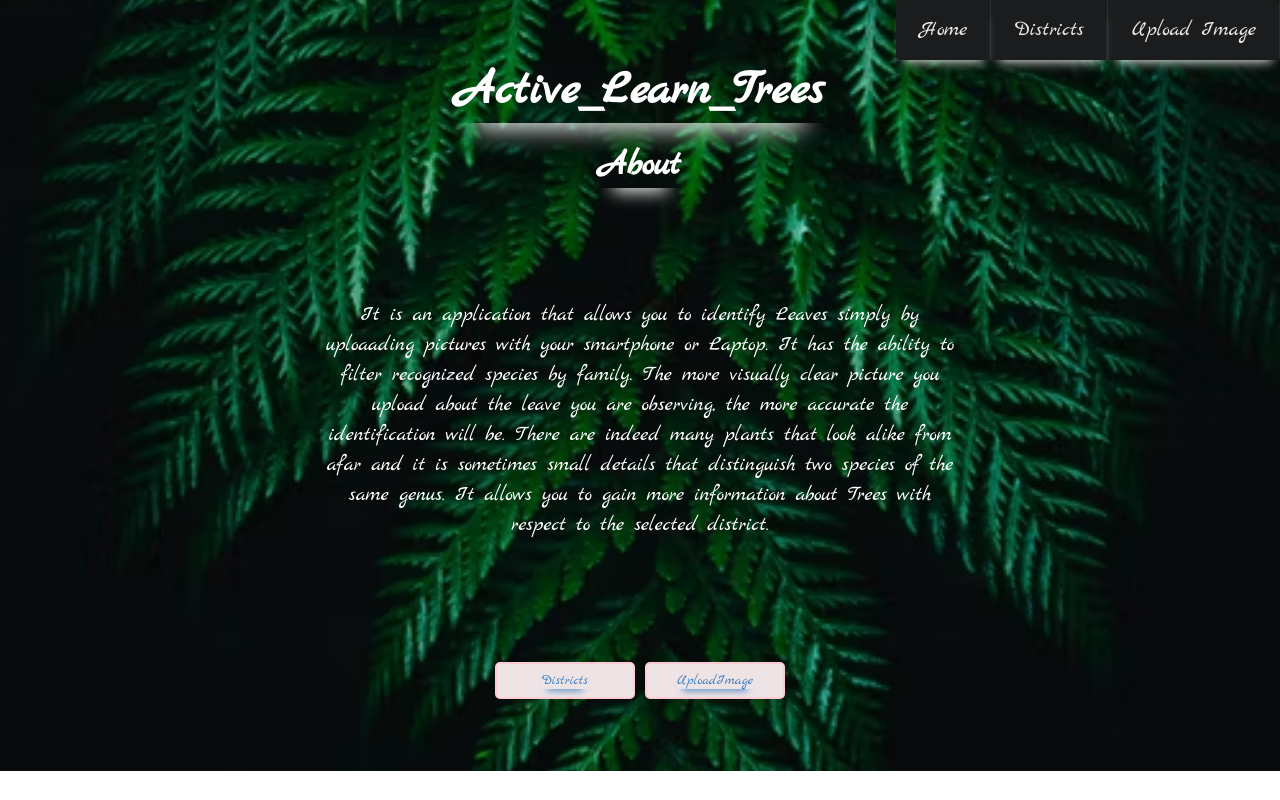
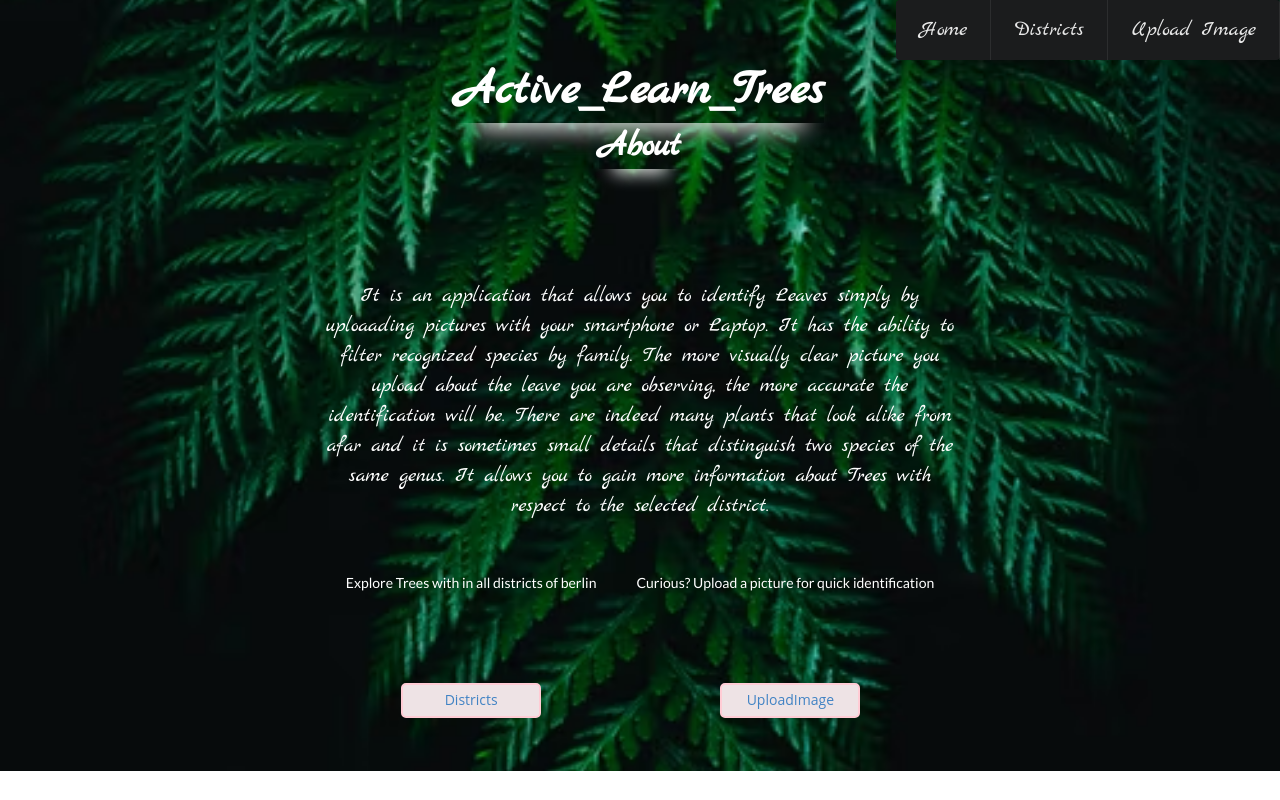
Before and after one commit to TechLabs-Berlin/st22-active-learn-trees, a React (Create React App) app in the folder firsttry/: page /home in a window 1280 px wide. Built offline with nearby package versions, Linux system fonts and the light colour scheme; a web font is replaced by a local one.

Commit message:
Worked on NavBar

```diff
--- a/firsttry/src/Components/Navbar.css
+++ b/firsttry/src/Components/Navbar.css
@@ -8,6 +8,7 @@
 }
 .item{
     font-size: 1.5em;
+    font-family: 'Marck Script', cursive;
 }
 
 
--- a/firsttry/src/Components/Navbar.js
+++ b/firsttry/src/Components/Navbar.js
@@ -17,7 +17,7 @@ const Navbar = () => {
                     <div className="navbar">
                       <div className="ui inverted menu">
                         <li>
-                          <Link to = '/'>
+                          <Link to = '/home'>
                             <a className="item">Home</a>
                           </Link>
                         </li>
--- a/firsttry/src/Pages/District/District.css
+++ b/firsttry/src/Pages/District/District.css
@@ -35,33 +35,31 @@ section {
     margin-top: 50px;
     margin-left: -50px;
   }
-  input {
-    width: 200px;
-    height: 30px;
-    border: 2px solid blue;
-  }
   .column {
       margin-top: 30px;
       font-size: 1.7em;
+      font-weight: bold;
+      font-family: 'Open Sans', sans-serif;
   }
   .first {
+    font-weight: bold;
     height: 400px;
     width: 550px;
     color: white;
-    background-image: url('https://images.unsplash.com/photo-1519567770579-c2fc5436bcf9?ixlib=rb-1.2.1&ixid=MnwxMjA3fDB8MHxzZWFyY2h8MTl8fHRyZWVzfGVufDB8fDB8fA%3D%3D&auto=format&fit=crop&w=500&q=60');
+    background-image: url('../../Assets/Images/Mitte/Mitte1.png');
     background-size: cover;
     display: flex;
     align-items: center;
     justify-content: center;
     box-shadow: 0 0.5em 0.5em -0.4em;
     transform: translateX(-0.50em);
-
+    font-family: 'Open Sans', sans-serif;
   }
   .second {
     height: 400px;
     width: 550px;
     color: white;
-    background-image: url('https://images.unsplash.com/photo-1502394202744-021cfbb17454?ixlib=rb-1.2.1&ixid=MnwxMjA3fDB8MHxzZWFyY2h8MTV8fHRyZWVzfGVufDB8fDB8fA%3D%3D&auto=format&fit=crop&w=500&q=60');
+    background-image: url('../../Assets/Images/Pankow/Pankow1.png');
     background-size: cover;
     display: flex;
     align-items: center;
@@ -73,7 +71,7 @@ section {
     height: 400px;
     width: 550px;
     color: white;
-    background-image: url('https://images.unsplash.com/photo-1473448912268-2022ce9509d8?ixlib=rb-1.2.1&ixid=MnwxMjA3fDB8MHxzZWFyY2h8MTZ8fHRyZWVzfGVufDB8fDB8fA%3D%3D&auto=format&fit=crop&w=500&q=60');
+    background-image: url('../../Assets/Images/Charlottenburg/Charlottenburg2.png');
     background-size: cover;
     display: flex;
     align-items: center;
@@ -85,7 +83,7 @@ section {
     height: 400px;
     width: 550px;
     color: white;
-    background-image: url('https://images.unsplash.com/photo-1441974231531-c6227db76b6e?ixlib=rb-1.2.1&ixid=MnwxMjA3fDB8MHxzZWFyY2h8NHx8dHJlZXN8ZW58MHx8MHx8&auto=format&fit=crop&w=500&q=60');
+    background-image: url('../../Assets/Images/Friedrichshain/friedrichshain1.png');
     background-size: cover;
     display: flex;
     align-items: center;
@@ -97,7 +95,7 @@ section {
     height: 400px;
     width: 550px;
     color: white;
-    background-image: url('https://images.unsplash.com/photo-1462143338528-eca9936a4d09?ixlib=rb-1.2.1&ixid=MnwxMjA3fDB8MHxzZWFyY2h8Mnx8dHJlZXN8ZW58MHx8MHx8&auto=format&fit=crop&w=500&q=60');
+    background-image: url('../../Assets/Images/Spandau/Spandau1.png');
     background-size: cover;
     display: flex;
     align-items: center;
@@ -109,7 +107,7 @@ section {
     height: 400px;
     width: 550px;
     color: white;
-    background-image: url('https://images.unsplash.com/photo-1501856054482-8b7fbff7b3fe?ixlib=rb-1.2.1&ixid=MnwxMjA3fDB8MHxzZWFyY2h8NDV8fHRyZWVzfGVufDB8fDB8fA%3D%3D&auto=format&fit=crop&w=500&q=60');
+    background-image: url('../../Assets/Images/Reinickendorf/Renickendorf1.jpg');
     background-size: cover;
     display: flex;
     align-items: center;
@@ -122,7 +120,7 @@ section {
     width: 550px;
     background-color: black;
     color: white;
-    background-image: url('https://images.unsplash.com/photo-1519567770579-c2fc5436bcf9?ixlib=rb-1.2.1&ixid=MnwxMjA3fDB8MHxzZWFyY2h8MTl8fHRyZWVzfGVufDB8fDB8fA%3D%3D&auto=format&fit=crop&w=500&q=60');
+    background-image: url('../../Assets/Images/Lichtenberg/Lichtenberg1.jpg');
     background-size: cover;
     display: flex;
     align-items: center;
@@ -136,7 +134,7 @@ section {
     height: 400px;
     width: 550px;
     color: white;
-    background-image: url('https://images.unsplash.com/photo-1502394202744-021cfbb17454?ixlib=rb-1.2.1&ixid=MnwxMjA3fDB8MHxzZWFyY2h8MTV8fHRyZWVzfGVufDB8fDB8fA%3D%3D&auto=format&fit=crop&w=500&q=60');
+    background-image: url('../../Assets/Images/Marzahn/Marzahn2.jpg');
     background-size: cover;
     display: flex;
     align-items: center;
@@ -149,7 +147,7 @@ section {
     height: 400px;
     width: 550px;
     color: white;
-    background-image: url('https://images.unsplash.com/photo-1473448912268-2022ce9509d8?ixlib=rb-1.2.1&ixid=MnwxMjA3fDB8MHxzZWFyY2h8MTZ8fHRyZWVzfGVufDB8fDB8fA%3D%3D&auto=format&fit=crop&w=500&q=60');
+    background-image: url('../../Assets/Images/kopenick/kopenick1.png');
     background-size: cover;
     display: flex;
     align-items: center;
@@ -162,7 +160,7 @@ section {
     height: 400px;
     width: 550px;
     color: white;
-    background-image: url('https://images.unsplash.com/photo-1441974231531-c6227db76b6e?ixlib=rb-1.2.1&ixid=MnwxMjA3fDB8MHxzZWFyY2h8NHx8dHJlZXN8ZW58MHx8MHx8&auto=format&fit=crop&w=500&q=60');
+    background-image: url('../../Assets/Images/Neukoln/Neukoln1.png');
     background-size: cover;
     display: flex;
     align-items: center;
@@ -175,7 +173,7 @@ section {
     height: 400px;
     width: 550px;
     color: white;
-    background-image: url('https://images.unsplash.com/photo-1462143338528-eca9936a4d09?ixlib=rb-1.2.1&ixid=MnwxMjA3fDB8MHxzZWFyY2h8Mnx8dHJlZXN8ZW58MHx8MHx8&auto=format&fit=crop&w=500&q=60');
+    background-image: url('../../Assets/Images/Tempelhof/Tempelhof1.png');
     background-size: cover;
     display: flex;
     align-items: center;
@@ -188,7 +186,7 @@ section {
     height: 400px;
     width: 550px;
     color: white;
-    background-image: url('https://images.unsplash.com/photo-1501856054482-8b7fbff7b3fe?ixlib=rb-1.2.1&ixid=MnwxMjA3fDB8MHxzZWFyY2h8NDV8fHRyZWVzfGVufDB8fDB8fA%3D%3D&auto=format&fit=crop&w=500&q=60');
+    background-image: url('../../Assets/Images/Steglitz/SteglitzZehlendorf1.png');
     background-size: cover;
     display: flex;
     align-items: center;
@@ -205,7 +203,7 @@ section {
     justify-content: end;
   } */
   a {
-    box-shadow: 0 0.5em 0.5em -0.4em;
-    font-family: 'Marck Script', cursive;
+    /* box-shadow: 0 0.5em 0.5em -0.4em; */
+    font-family: 'Open Sans', sans-serif;
     /* font-size: 1.3em; */
   }
--- a/firsttry/src/Pages/Home/Home.css
+++ b/firsttry/src/Pages/Home/Home.css
@@ -83,12 +83,31 @@
     transform: translateY(-0.50em);
     cursor: pointer;
 }
+.Two-Buttons{
+    display: flex;
+}
 .para {
     color: white;
     font-family: 'Marck Script', cursive;
     font-size: 1.5em;
     transform: translateY(-2.50em);
 }
+.home-page-para1{
+    color: white;
+    margin: 20px;
+}
+.home-page-para2{
+    color: white;
+    margin: 20px;
+}
+.para-with-button{
+    display: flex;
+    flex-direction: column;
+    align-items: center;
+    justify-content: center;
+    text-align: center;
+}
+
 
 
 /* -------------------MEDIA QUERIESS 576px------------------------ */
--- a/firsttry/src/Pages/Home/Home.js
+++ b/firsttry/src/Pages/Home/Home.js
@@ -36,9 +36,15 @@ const Home = () => {
                   </div>
 
                   <div className="Two-Buttons">
-                      <button className="home-button"><Link to = '/district'> Districts</Link></button>
+                    <div className="para-with-button">
+                        <p className="home-page-para1">Explore Trees with in all districts of berlin</p>
+                        <button className="home-button"><Link to = '/district'> Districts</Link></button>
+                    </div>
+                    <div className="para-with-button">
+                      <p className="home-page-para2">Curious? Upload a picture for quick identification</p>
                       <button className="home-button1"><Link to = '/uploadImage'> UploadImage</Link></button>
                     </div>
+                  </div>
 
 
                 </div>
```
